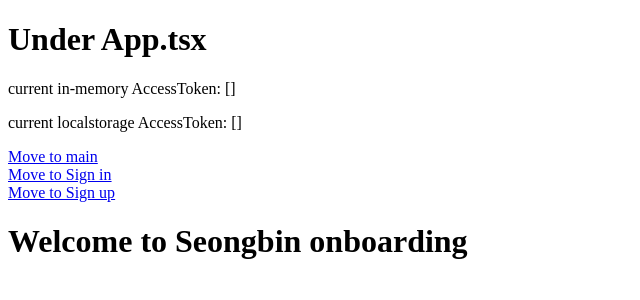
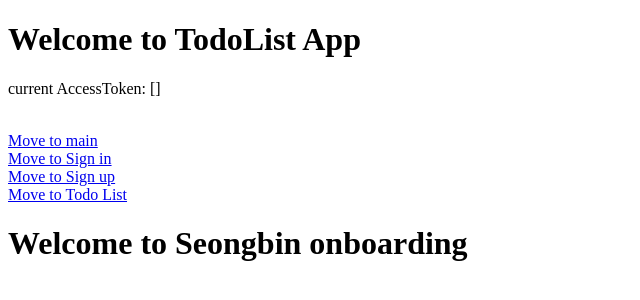
Before and after one commit to seongbin9786/wanted-pre-onboarding-frontend, a React (Create React App) app: page / in a window 1280 px wide. Shown: the top 300 px of the page, without its empty margins (0-640 px from the left). Built offline with nearby package versions, Linux system fonts and the light colour scheme.

Commit message:
feat(TodoList): Added loggedIn state to avoid Unauthorized state

```diff
--- a/src/pages/index.tsx
+++ b/src/pages/index.tsx
@@ -1,10 +1,29 @@
-import { useState } from "react";
+import { useEffect, useState } from "react";
 import { BrowserRouter, Link, Outlet, Route, Routes } from "react-router-dom";
 import { SignInPage } from "./SignInpage";
 import { SignUpPage } from "./SignUpPage";
+import { TodoListPage } from "./TodoListPage";
 
 export const RootRouter = () => {
+  const [loggedIn, setLoggedIn] = useState(false);
   const [accessToken, setAccessToken] = useState("");
+  const updateAccessToken = (newAccessToken: string) => {
+    setAccessToken(newAccessToken);
+    setLoggedIn(true);
+  };
+  const logout = () => {
+    setAccessToken("");
+    setLoggedIn(false);
+    localStorage.removeItem("accessToken");
+  };
+
+  useEffect(() => {
+    const fromLocalStorage = localStorage.getItem("accessToken");
+    if (fromLocalStorage) {
+      updateAccessToken(fromLocalStorage);
+    }
+  }, []);
+
   return (
     <BrowserRouter>
       <Routes>
@@ -12,17 +31,17 @@ export const RootRouter = () => {
           path="/"
           element={
             <div>
-              <h1>Under App.tsx</h1>
-              <p>current in-memory AccessToken: [{accessToken}]</p>
-              <p>
-                current localstorage AccessToken: [
-                {localStorage.getItem("accessToken")}]
-              </p>
+              <h1>Welcome to TodoList App</h1>
+              <p>current AccessToken: [{accessToken}]</p>
+              {loggedIn && <button onClick={logout}>Logout</button>}
+              <br />
               <Link to="/">Move to main</Link>
               <br />
               <Link to="/signin">Move to Sign in</Link>
               <br />
               <Link to="/signup">Move to Sign up</Link>
+              <br />
+              <Link to="/todo">Move to Todo List</Link>
               <Outlet />
             </div>
           }
@@ -37,21 +56,23 @@ export const RootRouter = () => {
           />
           <Route
             path="signin"
-            element={<SignInPage setAccessToken={setAccessToken} />}
+            element={<SignInPage setAccessToken={updateAccessToken} />}
           />
           <Route
             path="signup"
-            element={<SignUpPage setAccessToken={setAccessToken} />}
+            element={<SignUpPage setAccessToken={updateAccessToken} />}
           />
-
-          {/* Using path="*"" means "match anything", so this route
-        acts like a catch-all for URLs that we don't have explicit
-        routes for. */}
+          <Route
+            path="todo"
+            element={
+              <TodoListPage loggedIn={loggedIn} accessToken={accessToken} />
+            }
+          />
           <Route
             path="*"
             element={
               <div>
-                <h1>404 Not found</h1>
+                <h1>Page Not found</h1>
               </div>
             }
           />
```
